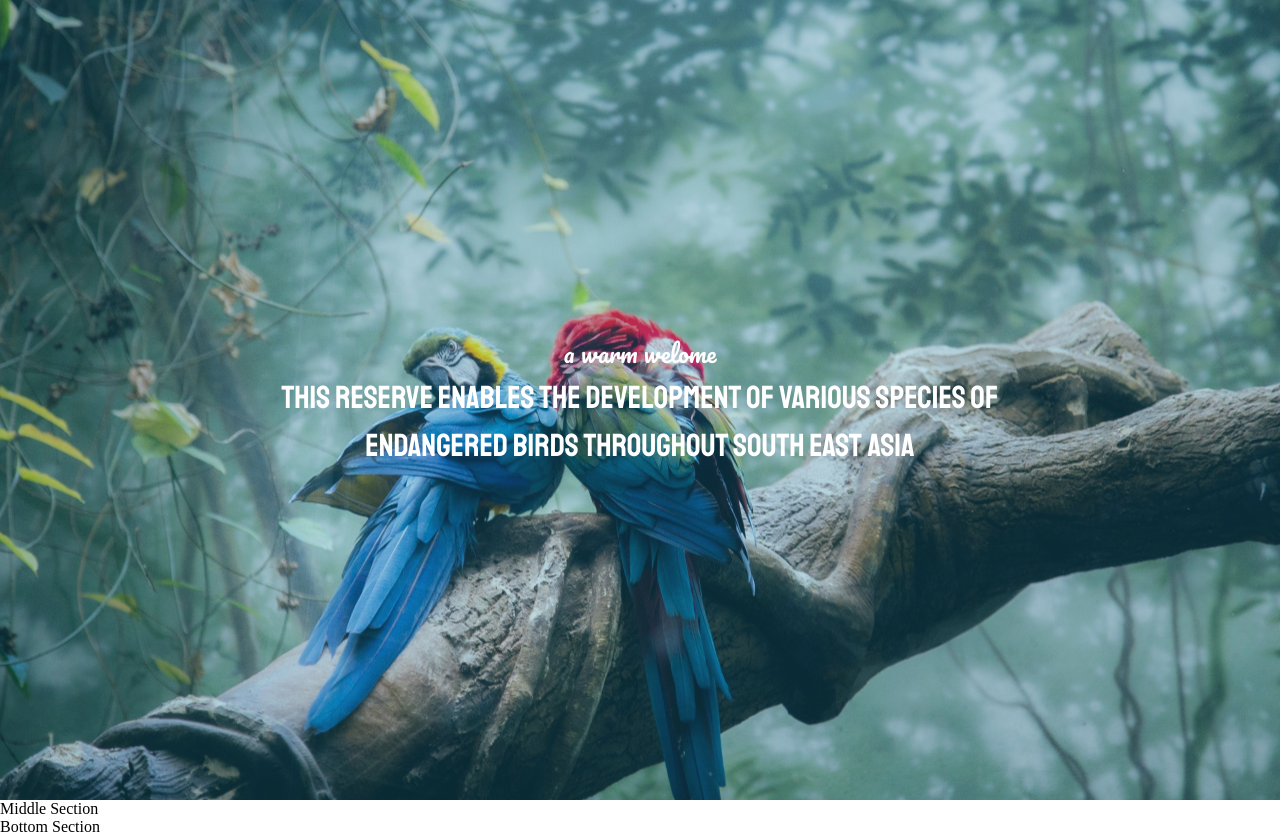
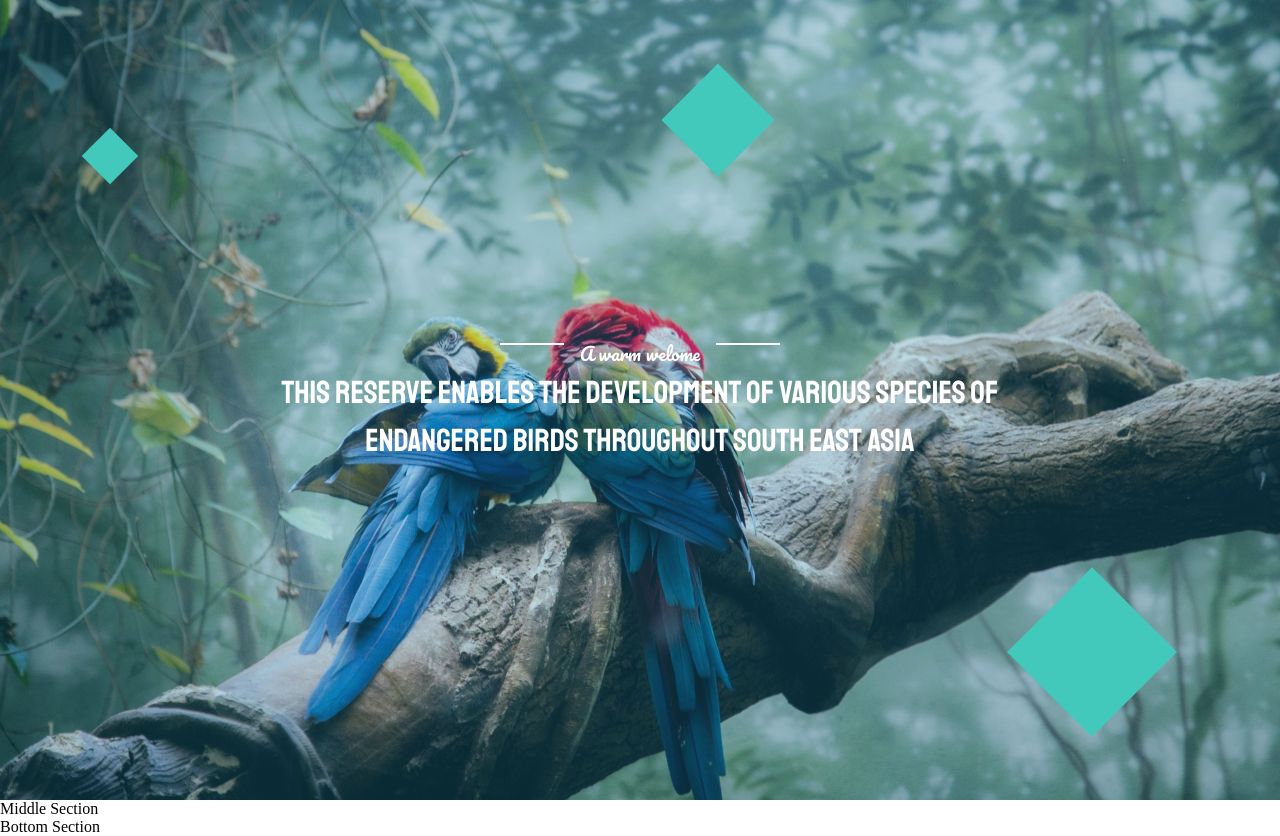
Before and after one commit to gkortsit/parrots, a plain HTML site: page index.html in a window 1280 px wide. Drawn offline with Linux system fonts and the light colour scheme; a web font is replaced by a local one.

Commit message:
add top cubes and subheading lines

```diff
--- a/index.html
+++ b/index.html
@@ -15,15 +15,18 @@
   </head>
   <body>
     <!-- TOP SECTION -->
-    <div id="top-section" class="blue-overlay">
-      <div id="top-container">
-        <p class="top-subheading">
-          <span class="top-emphasized">a</span> warm welome
-        </p>
-        <h1 id="top-banner-text">
-          this reserve enables the development of various species of endangered
-          birds throughout south east asia
-        </h1>
+    <div id="top-section">
+      <div class="top-cube" id="top-cube1"></div>
+      <div class="top-cube" id="top-cube2"></div>
+      <div class="top-cube" id="top-cube3"></div>
+      <div id="blue-overlay">
+        <div id="top-container">
+          <p class="top-subheading">A warm welome</p>
+          <h1 id="top-banner-text">
+            this reserve enables the development of various species of
+            endangered birds throughout south east asia
+          </h1>
+        </div>
       </div>
     </div>
     <div>Middle Section</div>
--- a/main.css
+++ b/main.css
@@ -8,22 +8,28 @@ body {
 
 #top-section {
   background: url("./assets/photo-1515619363794-e826f7de3487.jpeg") no-repeat
-    center center fixed;
+    fixed;
+  background-position-y: 70%;
   background-size: cover;
   height: 100vh;
   width: 100%;
 }
 
-#top-container {
+#blue-overlay {
   height: 100vh;
   width: 100%;
   background-color: rgba(35, 139, 170, 0.3);
   position: absolute;
   top: 0;
+}
+
+#top-container {
+  width: 100%;
   display: flex;
   flex-direction: column;
-  justify-content: center;
   align-items: center;
+  position: absolute;
+  top: 40%;
 }
 
 #top-banner-text {
@@ -41,7 +47,49 @@ body {
   color: white;
   text-align: center;
   font-family: "Pacifico", cursive;
-  font-size: 24px;
-  font-weight: normal;
+  font-size: 18px;
   margin-bottom: 0;
+  z-index: 1;
 }
+
+.top-subheading:before,
+.top-subheading:after {
+  display: inline-block;
+  content: "";
+  border-top: 2px solid #fff;
+  width: 4rem;
+  margin: 0 1rem;
+  transform: translateY(-1rem);
+  position: relative;
+  top: 32%;
+}
+
+#top-cube1 {
+  position: absolute;
+  top: 17%;
+  left: 7%;
+  height: 40px;
+  width: 40px;
+  background-color: #50e3c2;
+  transform: rotate(45deg);
+}
+
+#top-cube2 {
+  position: absolute;
+  top: 10%;
+  left: 53%;
+  height: 80px;
+  width: 80px;
+  background-color: #50e3c2;
+  transform: rotate(45deg);
+}
+
+#top-cube3 {
+  position: absolute;
+  top: 74%;
+  right: 10%;
+  height: 120px;
+  width: 120px;
+  background-color: #50e3c2;
+  transform: rotate(45deg);
+}
```
